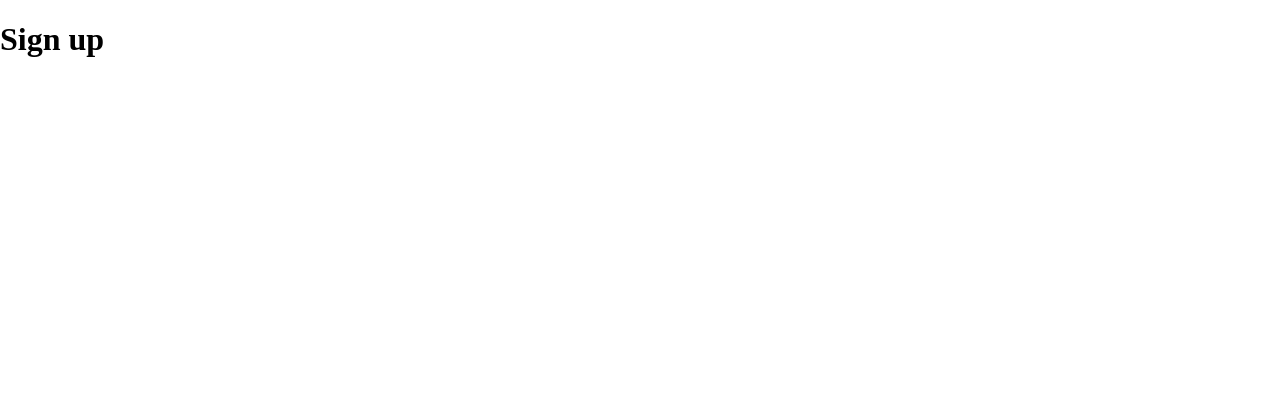
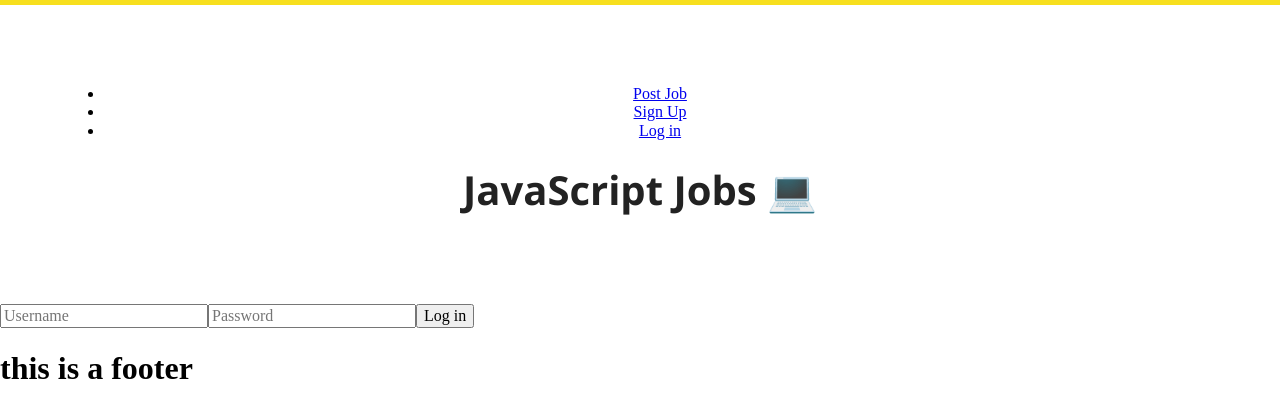
Before and after one commit to ashleydance/javascript-job-board, a React (Create React App) app: page /login in a window 1280 px wide. Shown: the top 418 px of the page. Built offline with nearby package versions, Linux system fonts and the light colour scheme.

Commit message:
Added in basic form structure for log in page

```diff
--- a/src/components/Button.js
+++ b/src/components/Button.js
@@ -1,9 +1,5 @@
 import React from "react"
 
-export default function Button() {
-  return (
-    <div>
-      <h1>button</h1>
-    </div>
-  )
+export default function Button({ children, onClick }) {
+  return <button onClick={onClick}>{children}</button>
 }
--- a/src/pages/Login.js
+++ b/src/pages/Login.js
@@ -1,10 +1,47 @@
 import React, { Component } from "react"
+import Header from "../components/Header"
+import Footer from "../components/Footer"
+import Button from "../components/Button"
 
 export default class Login extends Component {
+  state = {
+    username: "",
+    password: ""
+  }
+
+  handleSubmit = event => {
+    event.preventDefault()
+    const { username, password } = this.state
+    alert(`${username} - ${password}`)
+  }
+
+  handleInputChange = (input, event) => {
+    this.setState({ [input]: event.target.value })
+  }
+
   render() {
+    const { username, password } = this.state
     return (
       <div>
-        <h1>Sign up</h1>
+        <Header />
+        <form>
+          <input
+            name="username"
+            value={username}
+            type="text"
+            onChange={event => this.handleInputChange("username", event)}
+            placeholder="Username"
+          />
+          <input
+            name="passowrd"
+            value={password}
+            type="password"
+            onChange={event => this.handleInputChange("password", event)}
+            placeholder="Password"
+          />
+          <Button onClick={this.handleSubmit}>Log in</Button>
+        </form>
+        <Footer />
       </div>
     )
   }
```
